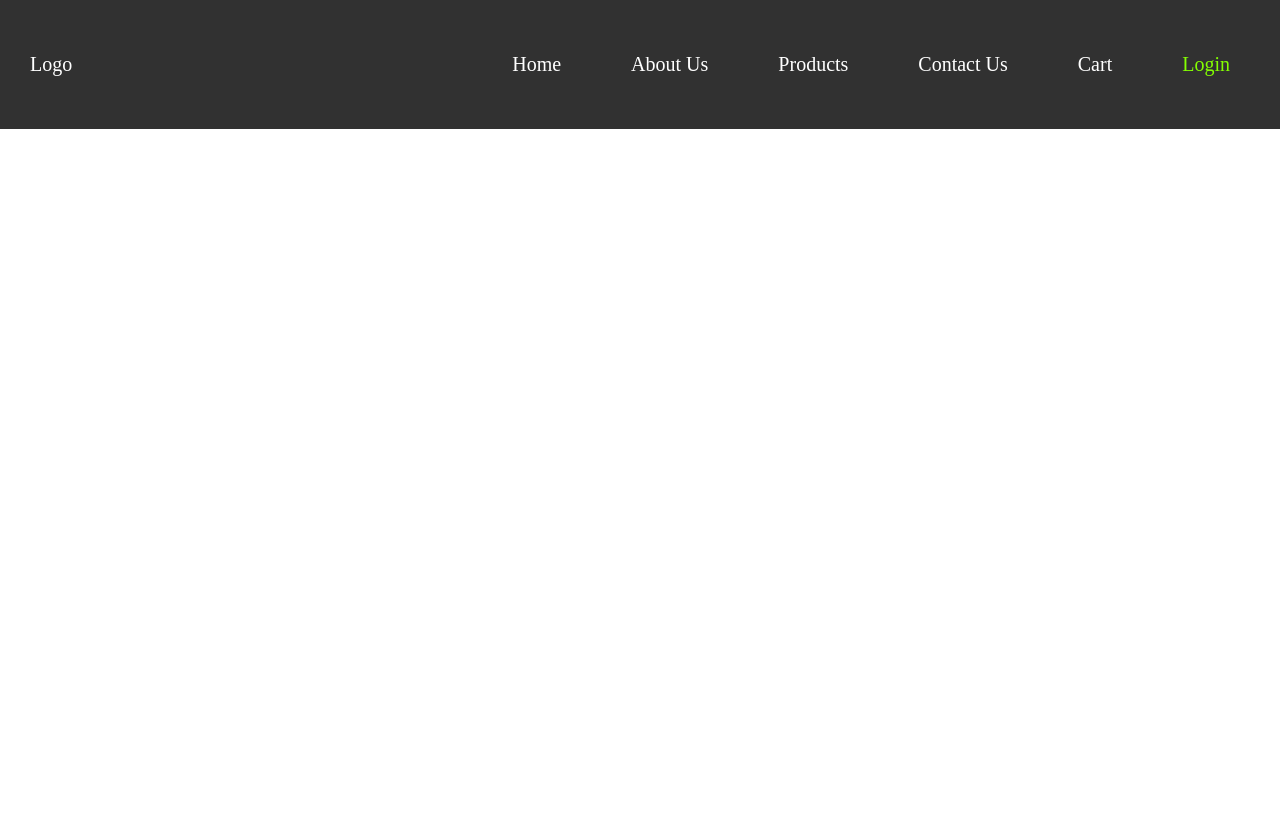
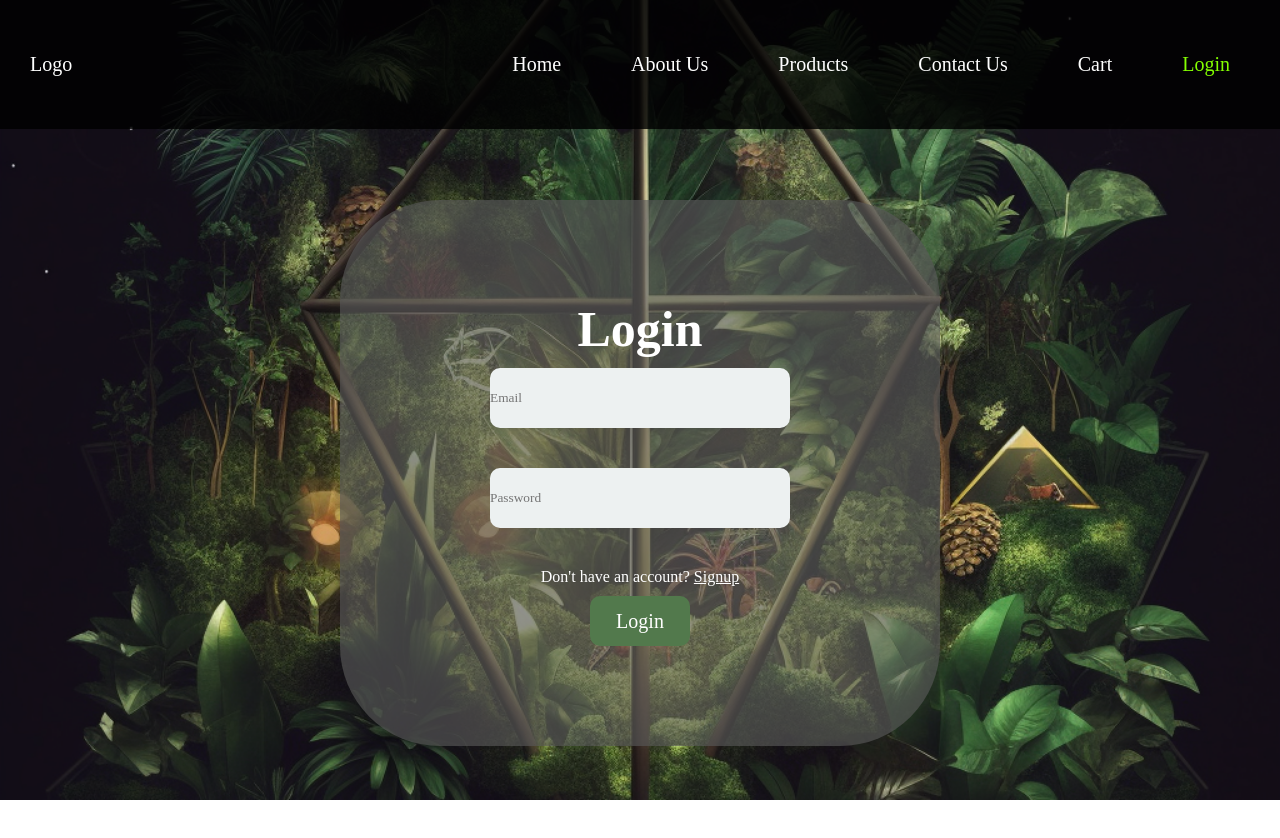
Before and after one commit to laylaabosaad/minigarden-frontend, a React (Create React App) app: page /Login in a window 1280 px wide. Shown: the top 838 px of the page. Before the commit the page ends 800 px from the top, so only its background shows below. Built offline with nearby package versions, Linux system fonts and the light colour scheme.

Commit message:
login and signup static

```diff
--- a/src/App.js
+++ b/src/App.js
@@ -5,9 +5,12 @@ import About from "./pages/AboutUs";
 import ContactUs from "./pages/ContactUs";
 import Navbar from "./Components/Navbar/Navbar";
 import Products from "./pages/Products";
-import Slider from "react-slick";
+// import Slider from "react-slick";
 // import SliderProducts from "./Components/Home/Featured items";
 import Cart from "./pages/Cart";
+import Login from "./pages/Login";
+import SignupComponent from "./Components/LoginAndSignup/SignupComponent";
+import Orders from "./Components/Orders/Orders";
 
 
 
@@ -21,8 +24,10 @@ function App() {
         <Route path="/Aboutus" element={<About />} />
         <Route path="/Products" element={<Products />} />
         <Route path="/path/to/another/page" element={<Products />} />
-        <Route path="/Cart" element={<Cart/>} />
-
+        <Route path="/Cart" element={<Cart />} />
+        <Route path="/Login" element={<Login />} />
+        <Route path="/Signup" element={<SignupComponent />} />
+        <Route path="/Checkout" element={<Orders/>} />
         <Route path="/Contactus" element={<ContactUs />} />
       </Routes>
     </div>
--- a/src/Components/Home/Abouthome.css
+++ b/src/Components/Home/Abouthome.css
@@ -39,7 +39,7 @@
     margin-right: 100px;
     margin-top: -700px;
 }
-/*
+
 button {
  position: relative;
  display: inline-block;
@@ -128,7 +128,7 @@ button:hover .circle .icon.arrow {
 
 button:hover .button-text {
  color: #fff;
-} */
+}
 .aboutlink{
     color: rgb(76, 104, 53);
     text-decoration: none;
--- /dev/null
+++ b/src/Components/LoginAndSignup/LoginComponent.js
@@ -0,0 +1,31 @@
+import { Link } from "react-router-dom";
+import "../LoginAndSignup/LoginandSignup.css"
+
+function LoginComponent() {
+  return (
+    <div className="loginandregisterall">
+      <div className="loginandregister">
+        <div className="loginandregister-all">
+          <div className="loginandregisterbackgrnd">
+            <h1>Login</h1>
+            {/* <div className="loginandregister-inputs">
+              <input placeholder="Name" type="text" required></input>
+            </div> */}
+            <div className="loginandregister-inputs">
+              <input placeholder="Email" type="text" required></input>
+            </div>
+            <div className="loginandregister-inputs">
+              <input placeholder="Password" type="text" required></input>
+            </div>
+            <p>
+              Don't have an account? <Link className="link-signandLog" to="/Signup">Signup</Link>
+            </p>
+            <button className="login-register-btn">Login</button>
+          </div>
+        </div>
+      </div>
+    </div>
+  );
+}
+
+export default LoginComponent;
--- /dev/null
+++ b/src/Components/LoginAndSignup/LoginandSignup.css
@@ -0,0 +1,75 @@
+.loginandregister {
+  /* border: 2px solid green; */
+  width: 100%;
+  height: 100vh;
+  background-image: url("../images//loginimage.png");
+  background-repeat: no-repeat;
+  background-position: center;
+  background-size: cover;
+}
+
+.loginandregister-inputs input {
+  background-color: rgb(237, 241, 241);
+  border: none;
+  /* border: 2px solid green; */
+  margin-bottom: 40px;
+  width: 300px;
+  height: 60px;
+  border-radius: 10px;
+}
+
+.loginandregister-all {
+  display: flex;
+  padding: 200px;
+  color: white;
+
+  flex-wrap: wrap;
+  justify-content: center;
+  align-items: center;
+  flex-direction: column;
+}
+
+.loginandregisterbackgrnd {
+  background-color: rgba(89, 89, 89, 0.646);
+  border-radius: 100px;
+  padding: 100px 150px;
+  display: flex;
+
+  flex-wrap: wrap;
+  justify-content: center;
+  align-items: center;
+  flex-direction: column;
+}
+
+.loginandregisterbackgrnd p {
+  font-size: 16px;
+  text-align: center;
+  padding-bottom: 10px;
+  /* border: 2px solid green; */
+}
+
+.loginandregisterbackgrnd h1 {
+  text-align: center;
+  font-size: 50px;
+  margin-bottom: 10px;
+}
+
+.login-register-btn {
+  width: 100px;
+  height: 50px;
+  border: none;
+  border-radius: 10px;
+  font-size: 20px;
+  color: white;
+  background-color: rgb(82, 121, 76);
+}
+
+.link-signandLog {
+  color: white;
+}
+
+.link-signandLog:hover{
+
+   cursor: pointer;
+   color: green;
+}
--- /dev/null
+++ b/src/Components/LoginAndSignup/SignupComponent.js
@@ -0,0 +1,34 @@
+import { Link } from "react-router-dom";
+import "../LoginAndSignup/LoginandSignup.css";
+
+function SignupComponent() {
+  return (
+    <div className="loginandregisterall">
+      <div className="loginandregister">
+        <div className="loginandregister-all">
+          <div className="loginandregisterbackgrnd">
+            <h1>Sign Up</h1>
+            <div className="loginandregister-inputs">
+              <input placeholder="Name" type="text" required></input>
+            </div>
+            <div className="loginandregister-inputs">
+              <input placeholder="Email" type="text" required></input>
+            </div>
+            <div className="loginandregister-inputs">
+              <input placeholder="Password" type="text" required></input>
+            </div>
+            <p>
+              Already have an account?{" "}
+              <Link className="link-signandLog" to="/Login">
+                Login
+              </Link>
+            </p>
+            <button className="login-register-btn">Sign Up</button>
+          </div>
+        </div>
+      </div>
+    </div>
+  );
+}
+
+export default SignupComponent;
--- /dev/null
+++ b/src/Components/Orders/Orders.js
@@ -0,0 +1,38 @@
+import { useState,useEffect } from "react"
+import axios from "axios";
+
+function Orders() {
+    const [orders, setOrders] = useState([])
+
+    const getOrders =async (id) => {
+        const find = await axios.get(`http://localhost:2000/orders/${id}`);
+        const response = find.data.data
+        console.log(find.data)
+        setOrders(response)
+    }
+
+    useEffect(() => {
+        getOrders()
+
+    },[])
+
+
+
+  return (
+      <div className="orders-all">
+          {/* <div>
+              {orders.map((item, index) => (
+                  <div key={index}>
+                      <div>{item.adress }</div>
+
+                  </div>
+
+              ))}
+
+          </div> */}
+
+    </div>
+  )
+}
+
+export default Orders
--- a/src/Components/cart/Cart.js
+++ b/src/Components/cart/Cart.js
@@ -1,5 +1,6 @@
 import axios from "axios";
 import React, { useState, useEffect } from "react";
+import { Link } from "react-router-dom";
 
 function Cart() {
   const [productCard, setProductCard] = useState([]);
@@ -75,6 +76,11 @@ function Cart() {
           <p>No items in the cart.</p>
         )}
       </div>
+      <div>
+        <button>
+          <Link to="/Checkout">Go to Checkout</Link>
+        </button>
+      </div>
     </div>
   );
 }
--- a/src/pages/Login.js
+++ b/src/pages/Login.js
@@ -1,8 +1,15 @@
 import React from 'react'
+import LoginComponent from '../Components/LoginAndSignup/LoginComponent'
 
 function Login() {
   return (
-    <div>Login</div>
+    <div>
+      <div>
+        <LoginComponent/>
+
+    </div>
+
+    </div>
   )
 }
 
```
Also changed, not shown: src/Components/Orders/Orders.css (added), src/Components/images/loginimage.png (added).
